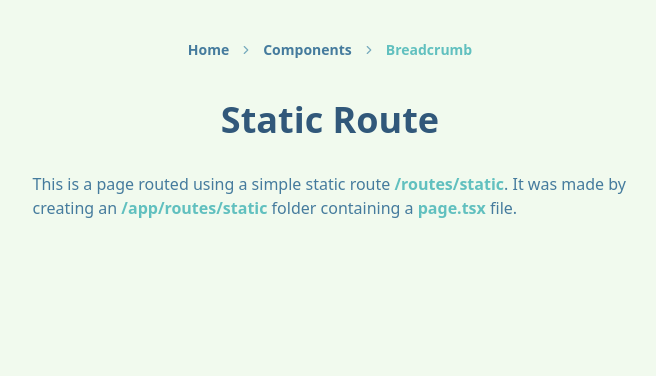
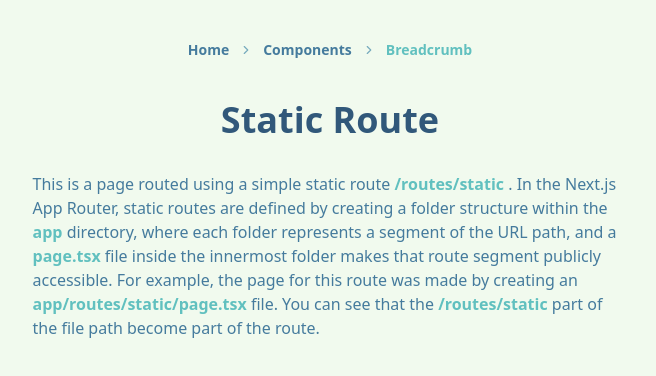
Before and after one commit to cragtok/next_js_features_app, a Next.js app: page /routes/static in a window 1280 px wide. Shown: the top 376 px of the page, without its empty margins (310-966 px from the left). Built offline with nearby package versions, Linux system fonts and the light colour scheme.

Commit message:
feat: add to description text of routes/static page

```diff
--- a/app/routes/static/page.tsx
+++ b/app/routes/static/page.tsx
@@ -9,16 +9,28 @@ export default function Page() {
                 This is a page routed using a simple static route{" "}
                 <span className="text-accent-500 font-semibold whitespace-nowrap">
                     /routes/static
-                </span>
-                . It was made by creating an{" "}
+                </span>{" "}
+                . In the Next.js App Router, static routes are defined by
+                creating a folder structure within the{" "}
                 <span className="text-accent-500 font-semibold whitespace-nowrap">
-                    /app/routes/static
+                    app
                 </span>{" "}
-                folder containing a{" "}
+                directory, where each folder represents a segment of the URL
+                path, and a{" "}
                 <span className="text-accent-500 font-semibold whitespace-nowrap">
                     page.tsx
                 </span>{" "}
-                file.
+                file inside the innermost folder makes that route segment
+                publicly accessible. For example, the page for this route was
+                made by creating an{" "}
+                <span className="text-accent-500 font-semibold whitespace-nowrap">
+                    app/routes/static/page.tsx
+                </span>{" "}
+                file. You can see that the{" "}
+                <span className="text-accent-500 font-semibold whitespace-nowrap">
+                    /routes/static
+                </span>{" "}
+                part of the file path become part of the route.
             </p>
         </div>
     );
```
